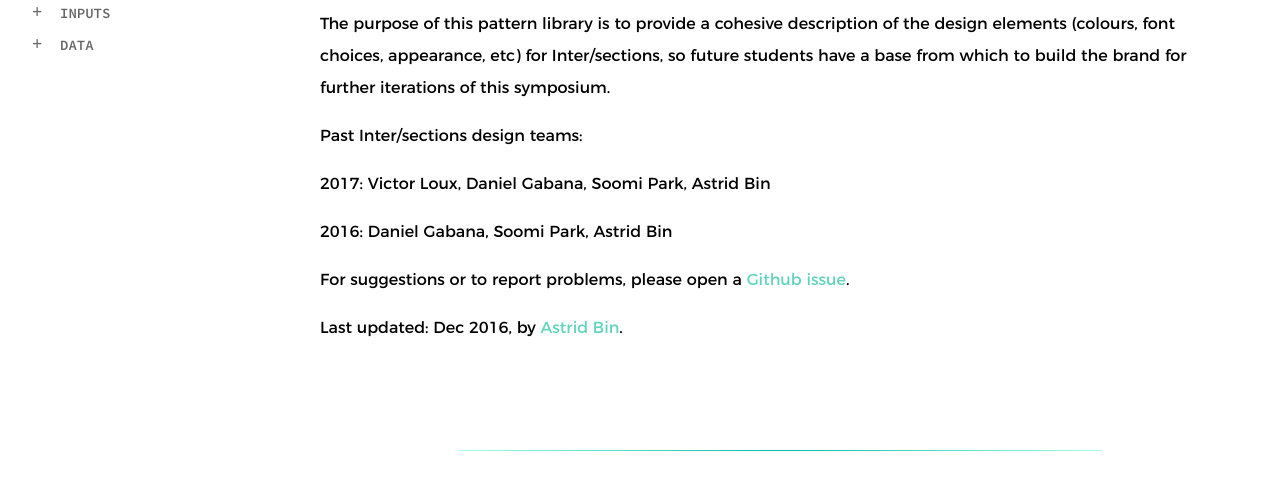
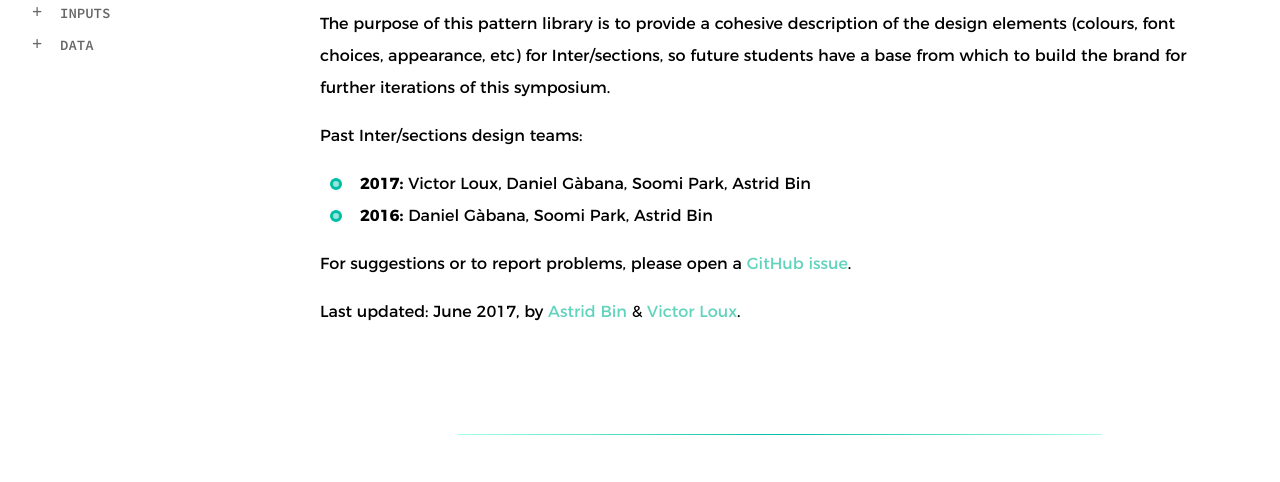
Before and after one commit to mat-intersections/bela_sample, a website: page index.html in a window 1280 px wide. Shown: the part 261-743 px from the top of the page. Drawn offline with Linux system fonts and the light colour scheme.

Commit message:
Updated credits

```diff
--- a/index.html
+++ b/index.html
@@ -59,12 +59,14 @@
 		<p>The purpose of this pattern library is to provide a cohesive description of the design elements (colours, font choices, appearance, etc) for Inter/sections, so future students have a base from which to build the brand for further iterations of this symposium.</p>
 
 		<p>Past Inter/sections design teams:</p>
-		<p>2017: Victor Loux, Daniel Gabana, Soomi Park, Astrid Bin</p>
-		<p>2016: Daniel Gabana, Soomi Park, Astrid Bin</p>
+		<ul>
+			<li><strong>2017:</strong> Victor Loux, Daniel Gàbana, Soomi Park, Astrid Bin</li>
+			<li><strong>2016:</strong> Daniel Gàbana, Soomi Park, Astrid Bin</li>
+		</ul>
 
-		<p>For suggestions or to report problems, please open a <a href="https://github.com/disastrid/bela_patternLibrary/issues">Github issue</a>.</p>
+		<p>For suggestions or to report problems, please open a <a href="https://github.com/mat-intersections/pattern-library/issues">GitHub issue</a>.</p>
 
-		<p>Last updated: Dec 2016, by <a href="http://github.com/disastrid">Astrid Bin</a>.</p>
+		<p>Last updated: June 2017, by <a href="http://github.com/disastrid">Astrid Bin</a> &amp; <a href="http://github.com/victorloux">Victor Loux</a>.</p>
 	</section>
 
 	<hr />
```
